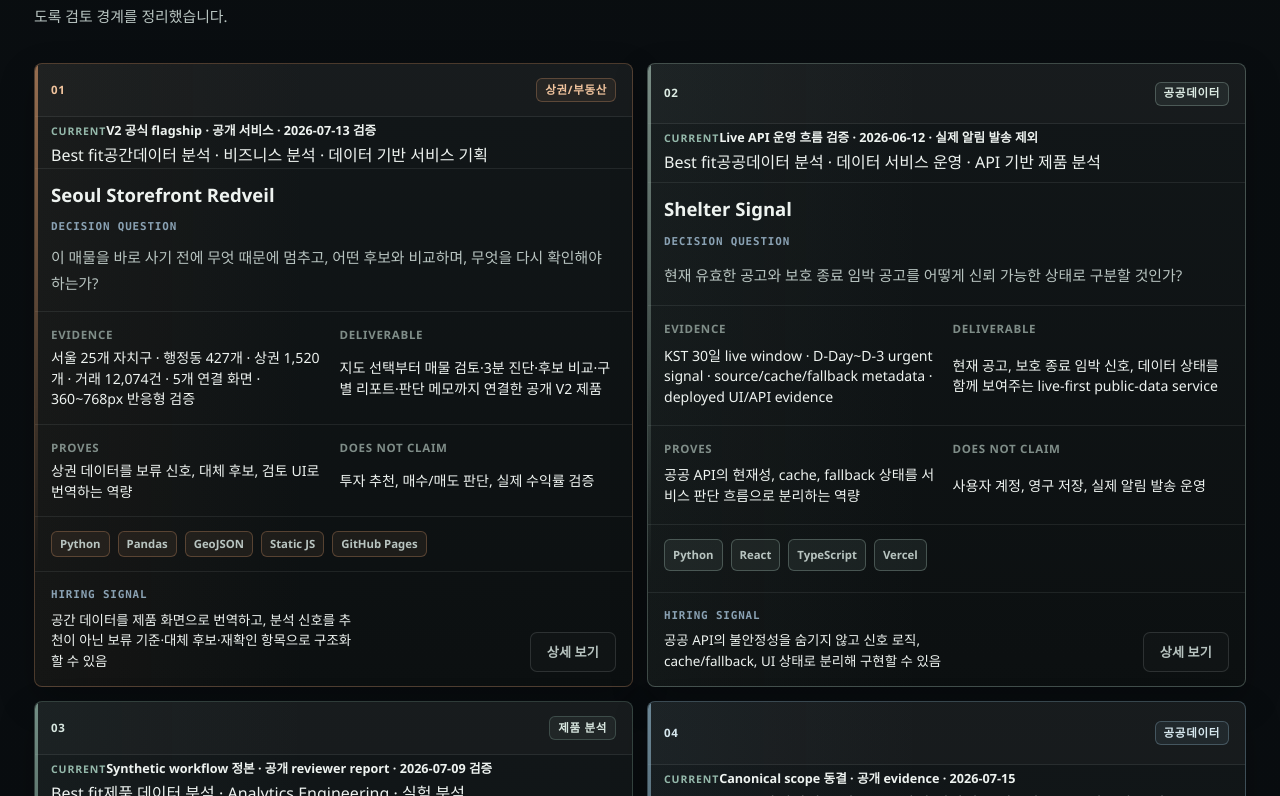
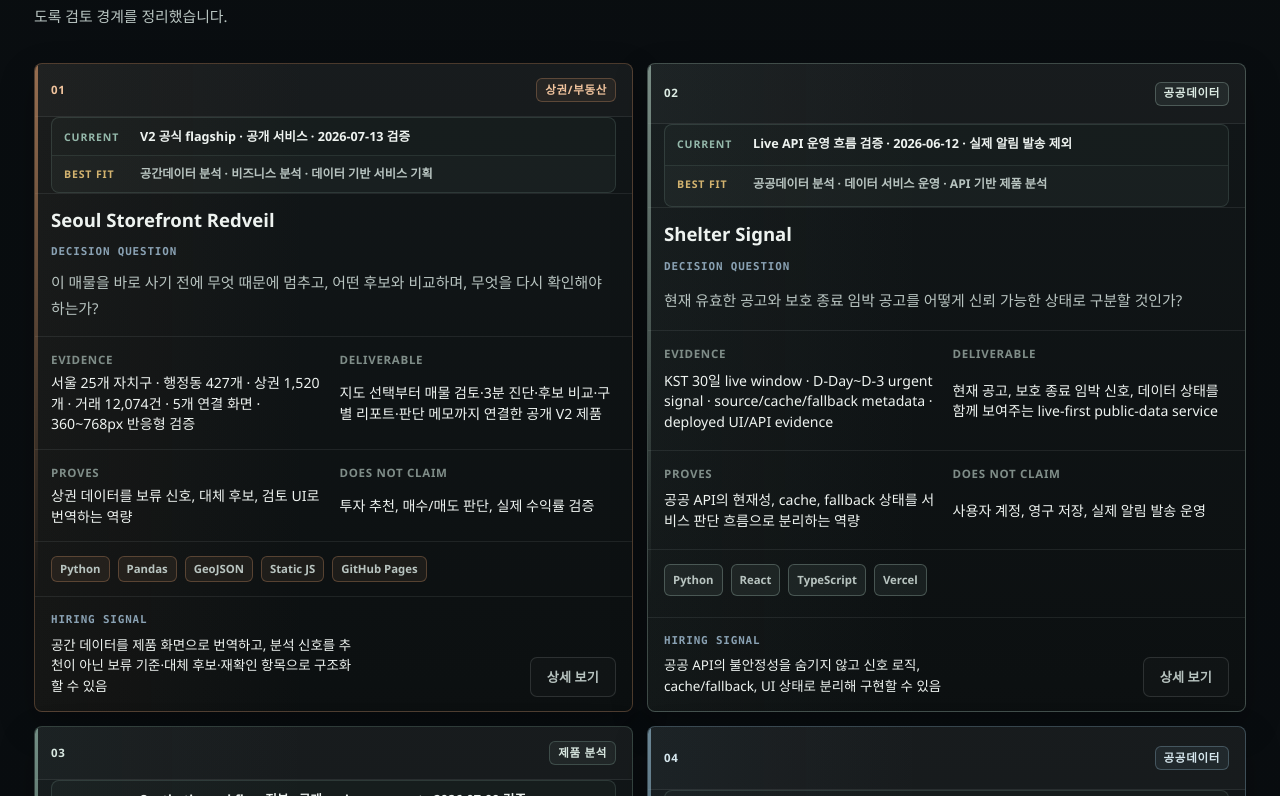
Before and after one commit to dffxonnb-cyber/signal-archive, a Next.js app: page / in a window 1280 px wide. Shown: the part 1784-2580 px from the top of the page. Built offline with nearby package versions, Linux system fonts and the light colour scheme.

Commit message:
style: keep current and role fit readable

```diff
--- a/components/project-current-status.module.css
+++ b/components/project-current-status.module.css
@@ -1,16 +1,27 @@
-.status {
+.group {
   display: grid;
-  grid-template-columns: auto minmax(0, 1fr);
-  gap: 10px;
-  align-items: baseline;
-  padding: 10px 12px;
+  gap: 0;
   border: 1px solid rgba(148, 184, 170, 0.18);
   border-radius: 8px;
   background: rgba(148, 184, 170, 0.045);
+  overflow: hidden;
 }
 
-.label {
-  color: var(--accent-signal);
+.row {
+  display: grid;
+  grid-template-columns: 66px minmax(0, 1fr);
+  gap: 10px;
+  align-items: baseline;
+  padding: 9px 12px;
+}
+
+.roleRow {
+  border-top: 1px solid rgba(148, 184, 170, 0.12);
+  background: rgba(255, 255, 255, 0.012);
+}
+
+.label,
+.roleLabel {
   font-size: 0.66rem;
   font-weight: 800;
   letter-spacing: 0.08em;
@@ -18,14 +29,32 @@
   white-space: nowrap;
 }
 
+.label {
+  color: var(--accent-signal);
+}
+
+.roleLabel {
+  color: var(--accent-warm);
+}
+
+.value,
+.roleValue {
+  min-width: 0;
+  line-height: 1.5;
+  word-break: keep-all;
+  overflow-wrap: anywhere;
+}
+
 .value {
-  min-width: 0;
   color: var(--text-primary);
   font-size: 0.79rem;
   font-weight: 650;
-  line-height: 1.5;
-  word-break: keep-all;
-  overflow-wrap: anywhere;
+}
+
+.roleValue {
+  color: var(--text-secondary);
+  font-size: 0.76rem;
+  font-weight: 600;
 }
 
 .home {
@@ -37,9 +66,9 @@
 }
 
 @media (max-width: 640px) {
-  .status {
+  .row {
     grid-template-columns: 1fr;
-    gap: 5px;
+    gap: 4px;
   }
 
   .home {
```
